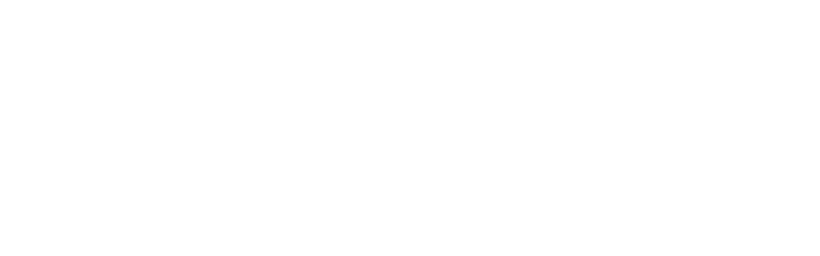
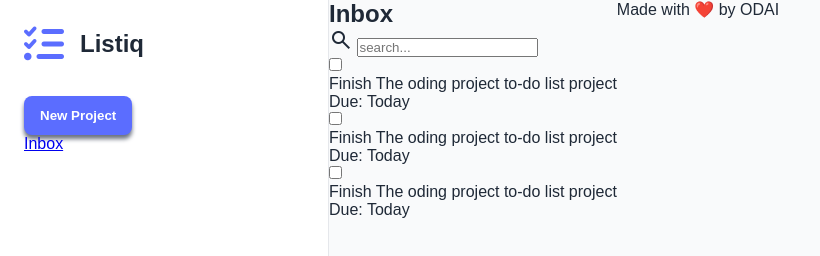
Before and after one commit to odai-dev/Listiq, a website built with webpack: page src/index.html in a window 1280 px wide. Shown: the top 256 px of the page, without its empty margins (0-820 px from the left). Built offline with nearby package versions, Linux system fonts and the light colour scheme.

Commit message:
added html structure layout and the sidebar design

```diff
--- a/src/index.html
+++ b/src/index.html
@@ -1,11 +1,71 @@
 <!DOCTYPE html>
 <html lang="en">
 <head>
-    <meta charset="UTF-8">
-    <meta name="viewport" content="width=device-width, initial-scale=1.0">
-    <title>Document</title>
+<meta charset="UTF-8">
+<meta name="viewport" content="width=device-width, initial-scale=1.0">
+<title>Listiq Dashboard</title>
+<link href="https://fonts.googleapis.com/css2?family=Material+Symbols+Outlined:opsz,wght,FILL,GRAD@20..48,100..700,0..1,-50..200&family=Inter:wght@400;500;700;900&display=swap" rel="stylesheet">
+<link rel="stylesheet" href="https://cdnjs.cloudflare.com/ajax/libs/font-awesome/6.5.2/css/all.min.css"/>
 </head>
 <body>
+    <div class="page-container">
+        <aside>
+            <div>
+                <div class="logo">
+                    <i class="fa-solid fa-list-check fa-2x"></i>
+                    <h1>Listiq</h1>
+                </div>
+                <button class="btn btn-primary">New Project</button>
+                <div class="projects-list">
+                    <a href="#">Inbox</a>
+                </div>
+            </div>
+        </aside>
+
+        <main>
+            <header>
+                <h2 id="projectName">Inbox</h2>
+                <div class="search-box">
+                    <span class="material-symbols-outlined">search</span>
+                    <input type="text" placeholder="search...">
+                </div>
+            </header>
+
+            <div class="tasks">
+
+                <div class="task">
+                    <input type="checkbox" class="task-checkbox">
+                    <div class="task-content">
+                        <p class="task-title">Finish The oding project to-do list project</p>
+                        <p class="task-dat">Due: Today</p>
+                    </div>
+                    <div class="task-priority red"></div>
+                </div>
+                <div class="task">
+                    <input type="checkbox" class="task-checkbox">
+                    <div class="task-content">
+                        <p class="task-title">Finish The oding project to-do list project</p>
+                        <p class="task-dat">Due: Today</p>
+                    </div>
+                    <div class="task-priority red"></div>
+                </div>
+                <div class="task">
+                    <input type="checkbox" class="task-checkbox">
+                    <div class="task-content">
+                        <p class="task-title">Finish The oding project to-do list project</p>
+                        <p class="task-dat">Due: Today</p>
+                    </div>
+                    <div class="task-priority red"></div>
+                </div>
+
+            </div>
+
+
+        </main>
+        <footer>
+            <p>Made with ❤️ by ODAI</p>
+        </footer>
+    </div>
 
 </body>
 </html>
--- a/src/styles.css
+++ b/src/styles.css
@@ -0,0 +1,81 @@
+:root {
+    --sidebar-width: 280px;
+    --primary-color: #5B6DFF;
+    --text-color: #1F2937;
+    --text-secondary: #6B7280;
+    --bg-light: #F9FAFB;
+    --bg-white: #FFFFFF;
+    --border-color: #E5E7eb;
+    --red: #ef4444;
+    --yellow: #f59e0b;
+    --green: #10b981;
+}
+
+* {
+    margin: 0;
+    padding: 0;
+}
+body {
+    font-family:sans-serif;
+    color: var(--text-color);
+    background-color: var(--bg-light);
+}
+
+.page-container {
+    display: flex;
+    min-height: 100vh;
+}
+
+aside {
+    width: var(--sidebar-width);
+    min-height: 100vh;
+    background-color: var(--bg-white);
+    border-right: 1px solid var(--border-color);
+    padding: 1.5rem;
+    display: flex;
+    flex-direction: column;
+    gap: 2rem;
+    /* position: fixed;
+    z-index: 10; */
+}
+
+.logo {
+    display: flex;
+    align-items: center;
+    gap: 1rem;;
+    margin-bottom: 2rem;
+}
+.logo i {
+    color: var(--primary-color);
+    font-size: 40px;
+}
+.logo h1 {
+    font-size: 1.5rem;
+    font-weight: 900;
+}
+.btn {
+    padding: 0.75rem 1rem;
+    border-radius: 0.5rem;
+    font-weight:  600;
+    cursor: pointer;
+    border: none;
+    transition: 0.2s;
+}
+.btn-primary {
+    background-color: var(--primary-color);
+    color: var(--bg-white);
+    box-shadow: 0 4px 4px var(--text-secondary);
+}
+.btn-primary:hover, .btn-primary:focus-visible {
+    background-color: #4c59D1;
+    outline: none;
+}
+nav {
+    display: flex;
+    flex-direction: column;
+    gap: 0.5rem;
+    margin-top: 1rem;
+}
+nav a {
+    text-decoration: none;
+}
```
